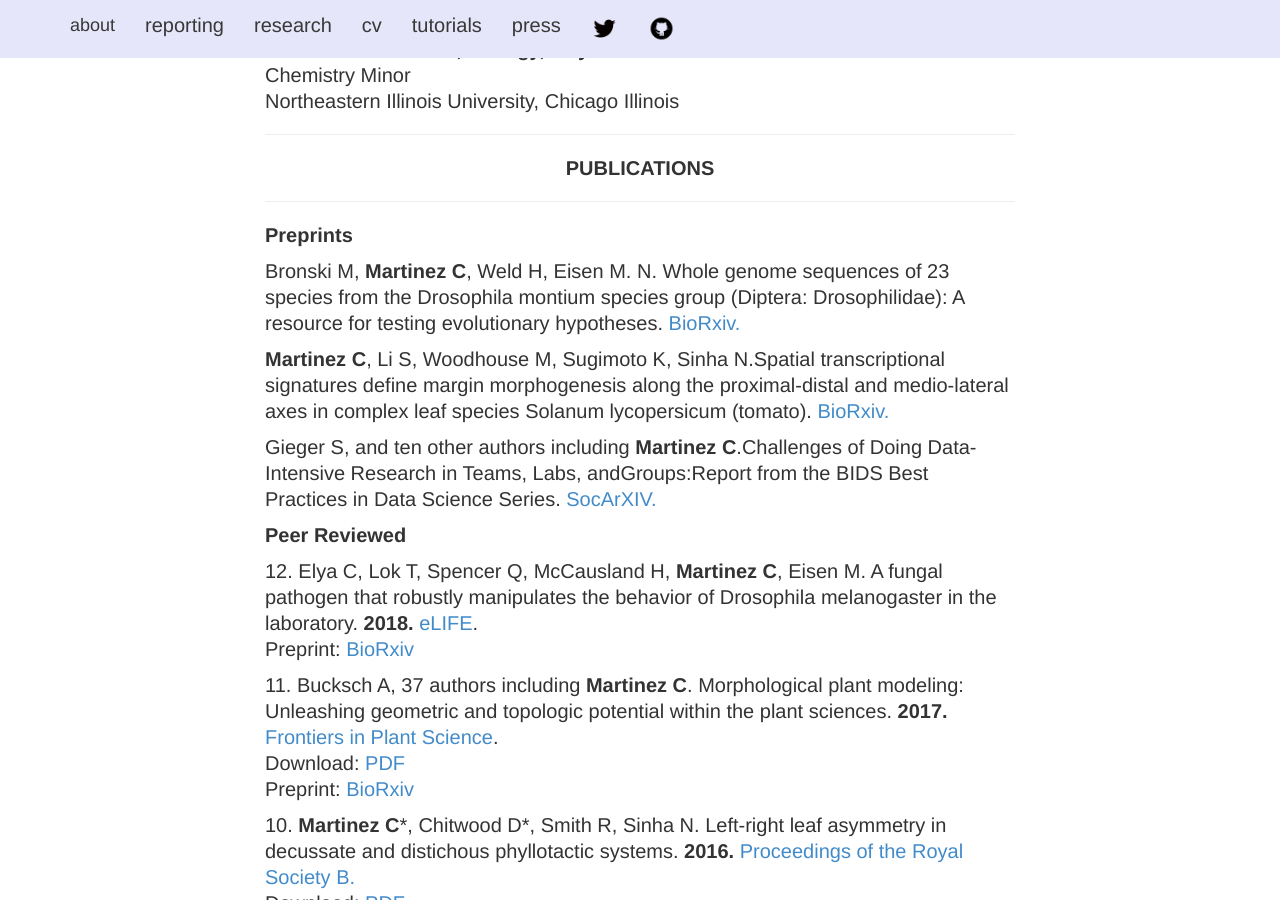
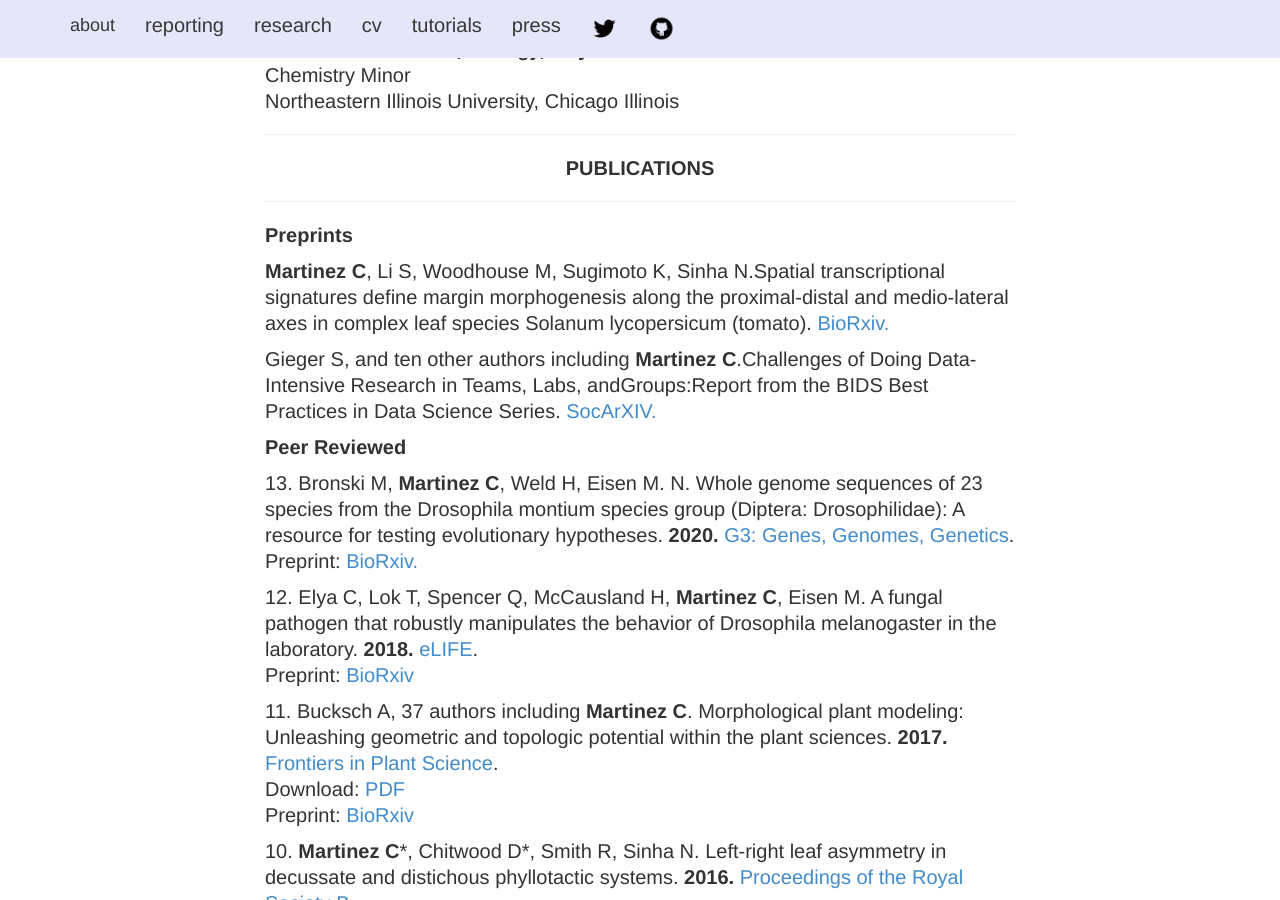
Before and after one commit to iamciera/creports, a Jekyll site: the page built from cv/index.html, in a window 1280 px wide and 900 px high, scrolled down 789 px. Built offline with Jekyll 4.4.1, drawn with Linux system fonts in a browser that asks for light colours; nearby versions of some CDN libraries.

Commit message:
added G3

```diff
--- a/cv/index.html
+++ b/cv/index.html
@@ -51,13 +51,13 @@
 
 				<p><strong>Preprints</strong></p>
 
-				<p>Bronski M, <strong>Martinez C</strong>, Weld H, Eisen M. N. Whole genome sequences of 23 species from the Drosophila montium species group (Diptera: Drosophilidae): A resource for testing evolutionary hypotheses.<a href="https://www.biorxiv.org/content/10.1101/861005v1.full"> BioRxiv. </a></p>
-
 				<p><strong>Martinez C</strong>, Li S, Woodhouse M, Sugimoto K, Sinha N.Spatial transcriptional signatures define margin morphogenesis along the proximal-distal and medio-lateral axes in complex leaf species Solanum lycopersicum (tomato).<a href="https://www.biorxiv.org/content/10.1101/772228v1"> BioRxiv. </a></p>
 
 				<p>Gieger S, and ten other authors including <strong>Martinez C</strong>.Challenges of Doing Data-Intensive Research in Teams, Labs, andGroups:Report from the BIDS Best Practices in Data Science Series.<a href="https://osf.io/preprints/socarxiv/a7b3m/"> SocArXIV. </a></p>
 
 				<p><strong>Peer Reviewed</strong></p>
+
+				<p>13. Bronski M, <strong>Martinez C</strong>, Weld H, Eisen M. N. Whole genome sequences of 23 species from the Drosophila montium species group (Diptera: Drosophilidae): A resource for testing evolutionary hypotheses. <b> 2020.</b> <a href="https://elifesciences.org/articles/34414">G3: Genes, Genomes, Genetics</a>.<br />Preprint: <a href="https://www.biorxiv.org/content/10.1101/861005v1.full"> BioRxiv. </a></p>
 
 				<p>12. Elya C, Lok T, Spencer Q, McCausland H, <b>Martinez C</b>,  Eisen M. A fungal pathogen that robustly manipulates the behavior of Drosophila melanogaster in the laboratory. <b> 2018.</b> <a href="https://elifesciences.org/articles/34414">eLIFE</a>.<br />Preprint:<a href="https://www.biorxiv.org/content/early/2017/12/15/232140"> BioRxiv</a>
 
```
